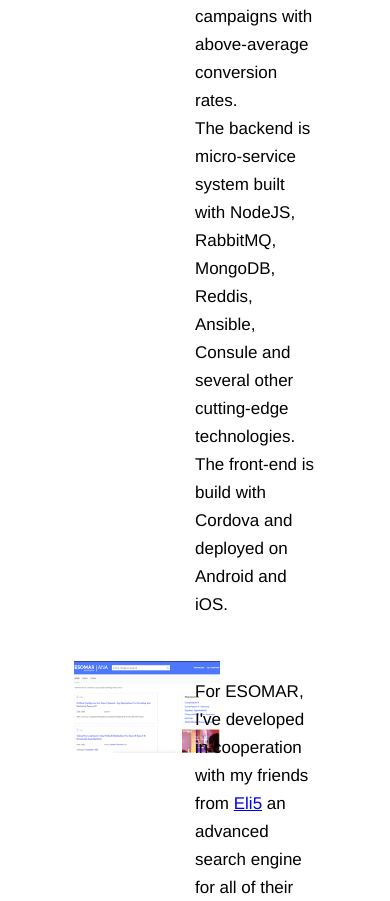
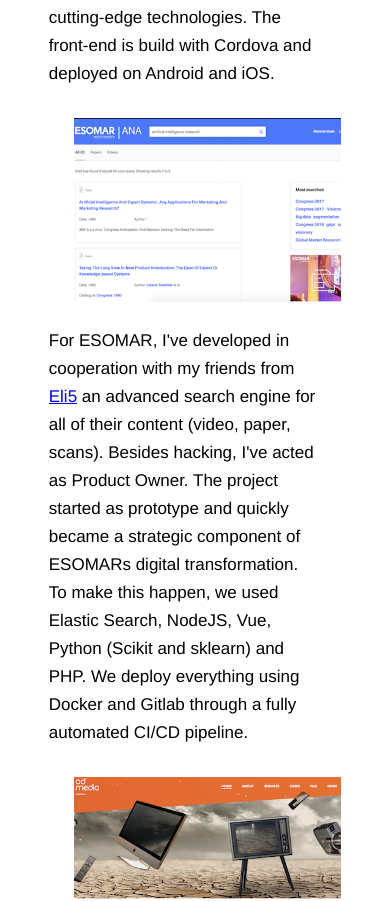
Before and after one commit to MarkusPfundstein/personal-page, a Vue app: page / in a window 390 px wide. Shown: the part 2648-3549 px from the top of the page. Built offline with nearby package versions, Linux system fonts and the light colour scheme.

Commit message:
project component responsive

```diff
--- a/src/components/Projects.vue
+++ b/src/components/Projects.vue
@@ -8,7 +8,7 @@
       </div>
       <div class="project-right-side">
         <div class="project-text-container">
-          <p>
+          <p class="project-text">
           Since 2016 , I am performing an integral role at the Internet of Things startup Triggi. Often described as the 'meijse for everything', I've worked on the backend system and the app, bootstrapped the analytics system for marketing, served as Scrum Master, and ran several online marketing campaigns with above-average conversion rates.<br>
           The backend is micro-service system built with NodeJS, RabbitMQ, MongoDB, Reddis, Ansible, Consule and several other cutting-edge technologies. The front-end is build with Cordova and deployed on Android and iOS.
           </p>
@@ -23,7 +23,7 @@
       </div>
       <div class="project-right-side">
         <div class="project-text-container">
-          <p>
+          <p class="project-text">
           For ESOMAR, I've developed in cooperation with my friends from <a href="https://www.eli5.io" target="_blank">Eli5</a> an advanced search engine for all of their content (video, paper, scans). Besides hacking, I've acted as Product Owner. The project started as prototype and quickly became a strategic component of ESOMARs digital transformation.<br>
           To make this happen, we used Elastic Search, NodeJS, Vue, Python (Scikit and sklearn) and PHP. We deploy everything using Docker and Gitlab through a fully automated CI/CD pipeline.
           </p>
@@ -38,7 +38,7 @@
       </div>
       <div class="project-right-side">
         <div class="project-text-container">
-          <p>
+          <p class="project-text">
           During my tenure at ODMedia, I worked mostly on automation systems for their digital video pipelines. Jobs included XML transformation engines for ADI 2.0 files, cloud encoding for video delivery and the development of cutting-edge software (Interoperable Master Format).<br>
           The software we used there has been quite diverse. From ffmpeg, to avisynth, to ffmbc, to obe-rt, to Baton, to Iris. If it had to do video, we used it.
           </p>
@@ -64,7 +64,7 @@
 
 .project-image-container {
   float: left;
-  width: 50%;
+  width: 45%;
 }
 
 .project-text-container {
@@ -72,6 +72,7 @@
 }
 
 .project-image {
+  margin-top: 5px;
   margin-left: 25px;
   max-width: 100%;
   max-height: 300px;
@@ -81,7 +82,7 @@
 }
 
 .project-right-side {
-  width: 50%;
+  width: 45%;
   float: right;
 }
 
@@ -92,11 +93,36 @@
   overflow: auto;
 }
 
+.project-text {
+  margin-top: 0px;
+  margin-bottom: 0px;
+}
+
 .clear {
   clear: both;
 }
 
+
 .separator {
   height: 25px;
 }
+
+
+@media (max-width: 800px) {
+
+  .project-image-container {
+    float: left;
+    width: 100%;
+    margin-left: auto;
+    margin-right: auto;
+    margin-bottom: 25px;
+  }
+
+
+  .project-right-side {
+    float: left;
+    width: 100%;
+  }
+
+}
 </style>
```
